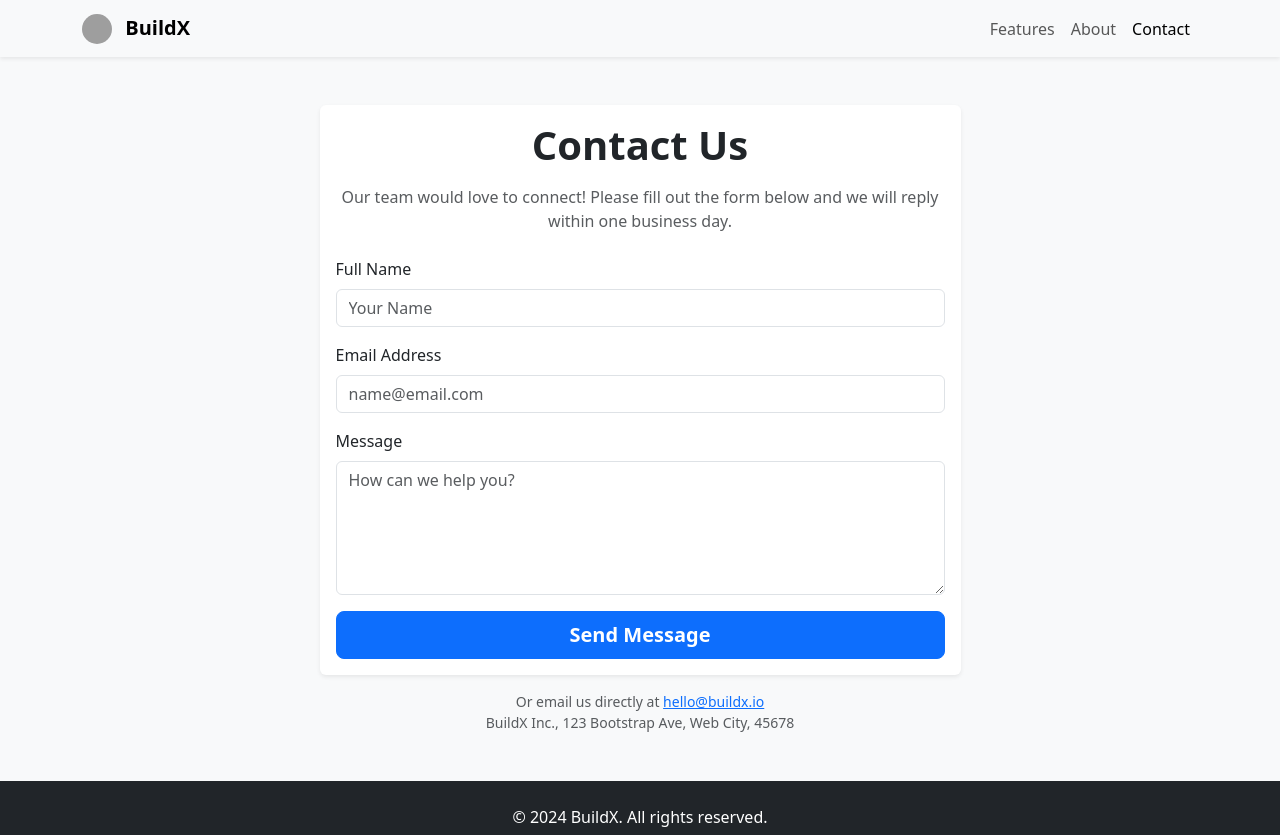
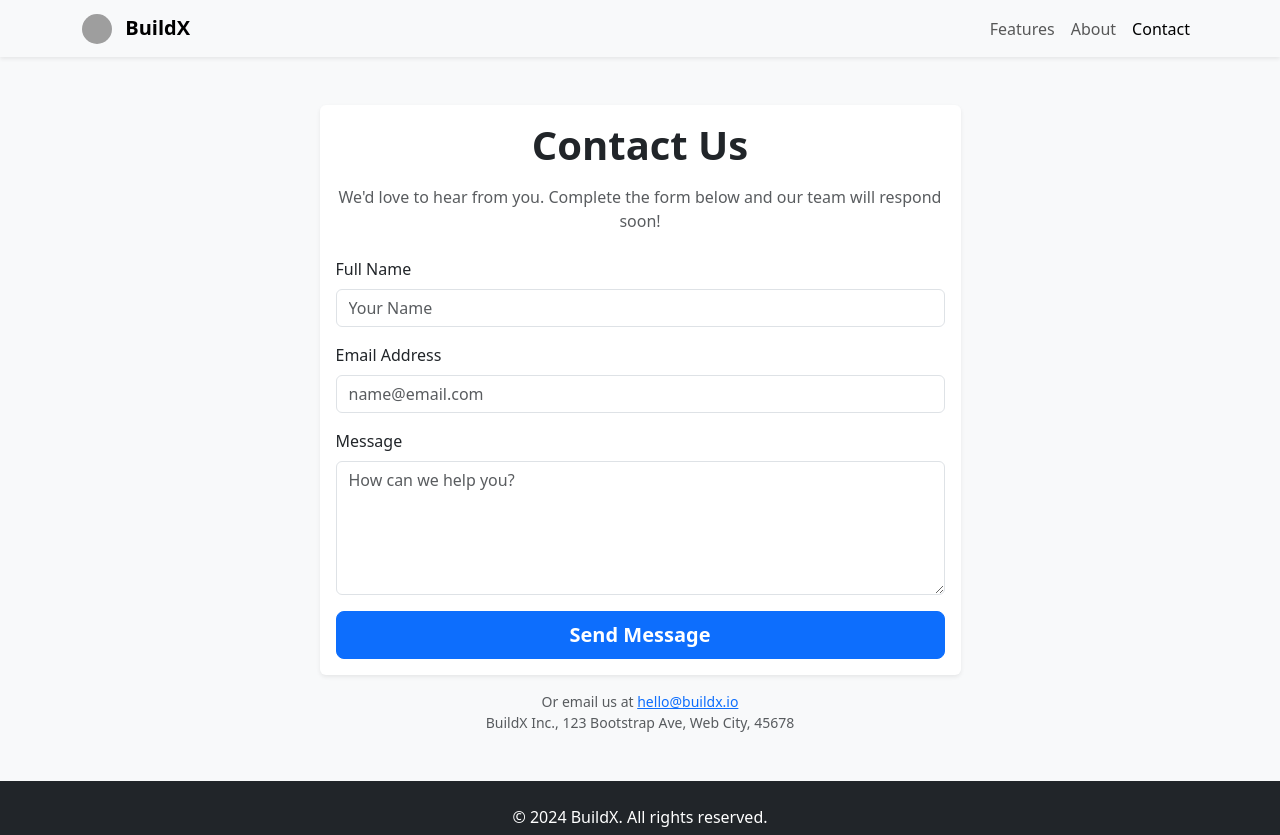
Before and after one commit to chiragbidx/chirag47-bootstrap-starter, a website: page contact.html in a window 1280 px wide. Drawn offline with nearby package versions, Linux system fonts and the light colour scheme; grey boxes are pictures that could not be loaded.

```diff
--- a/contact.html
+++ b/contact.html
@@ -27,7 +27,7 @@
     </div>
   </nav>
 
-  <!-- Contact Page Main Content -->
+  <!-- Contact Page Content -->
   <main class="py-5 bg-light">
     <div class="container">
       <div class="row justify-content-center">
@@ -36,7 +36,7 @@
             <div class="card-body">
               <h1 class="fw-bold mb-3 text-center">Contact Us</h1>
               <p class="text-muted text-center mb-4">
-                Our team would love to connect! Please fill out the form below and we will reply within one business day.
+                We'd love to hear from you. Complete the form below and our team will respond soon!
               </p>
               <form aria-label="Contact form">
                 <div class="mb-3">
@@ -58,7 +58,7 @@
             </div>
           </div>
           <div class="text-center mt-3 text-muted small">
-            Or email us directly at <a href="mailto:hello@buildx.io" class="text-primary">hello@buildx.io</a><br>
+            Or email us at <a href="mailto:hello@buildx.io" class="text-primary">hello@buildx.io</a><br>
             BuildX Inc., 123 Bootstrap Ave, Web City, 45678
           </div>
         </div>
```
